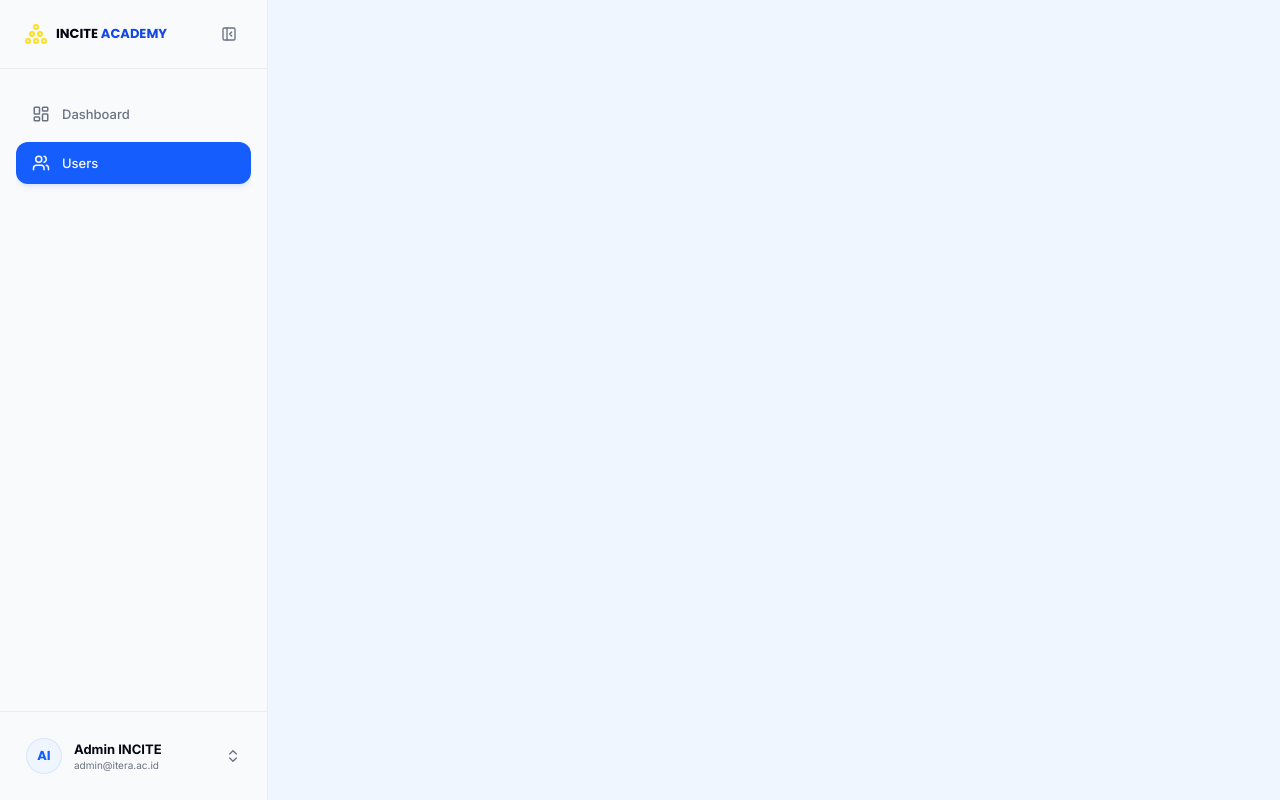
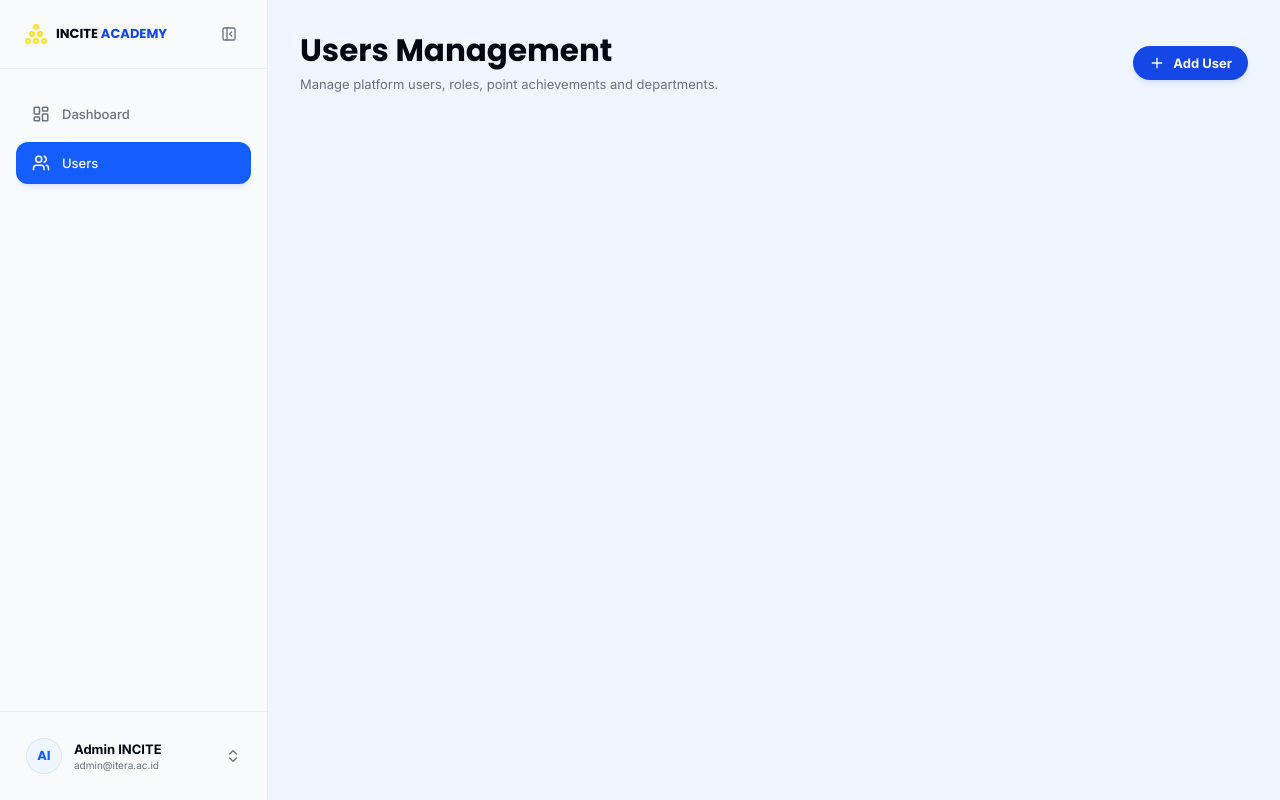
Before and after one commit to alvinyogakesuma/incite-academy, a Laravel app: page /dashboard/users in a window 1280 px wide. Run offline with Laravel 12, Linux system fonts and the light colour scheme; a user stored in the database is signed in; data comes from the database, SQL or seed files in the repository; style sheets or scripts are compiled from the project's sources; some libraries are stand-ins or nearby versions.

Commit message:
F-26: Add admin header to the users admin page

```diff
--- a/resources/js/Pages/Auth/ForgotPassword/index.jsx
+++ b/resources/js/Pages/Auth/ForgotPassword/index.jsx
@@ -78,7 +78,7 @@ export default function ForgotPassword({ status }) {
                     required
                 />
 
-                <Button fullWidth loading={processing}>
+                <Button as="submit" fullWidth loading={processing}>
                     Send Reset Link
                 </Button>
 
--- a/resources/js/Pages/Auth/Login/index.jsx
+++ b/resources/js/Pages/Auth/Login/index.jsx
@@ -173,7 +173,7 @@ export default function Login({ status, canResetPassword }) {
                     )}
                 </div>
 
-                <Button fullWidth loading={processing}>
+                <Button as="submit" fullWidth loading={processing}>
                     Sign In
                 </Button>
 
--- a/resources/js/Pages/Auth/Register/index.jsx
+++ b/resources/js/Pages/Auth/Register/index.jsx
@@ -262,7 +262,7 @@ export default function Register({ majorDepartements }) {
                     required
                 />
 
-                <Button fullWidth loading={processing}>
+                <Button as="submit" fullWidth loading={processing}>
                     Sign Up
                 </Button>
 
--- a/resources/js/Pages/Auth/ResetPassword/index.jsx
+++ b/resources/js/Pages/Auth/ResetPassword/index.jsx
@@ -146,7 +146,7 @@ export default function ResetPassword({ email, token }) {
                 required
             />
 
-            <Button fullWidth loading={processing}>
+            <Button as="submit" fullWidth loading={processing}>
                 Reset Password
             </Button>
 
--- a/resources/js/Pages/Auth/VerifyEmail/index.jsx
+++ b/resources/js/Pages/Auth/VerifyEmail/index.jsx
@@ -29,7 +29,7 @@ export default function VerifyEmail({ status }) {
                 className="flex w-full flex-col gap-5"
                 onSubmit={resendVerificationLink}
             >
-                <Button fullWidth loading={processing}>
+                <Button as="submit" fullWidth loading={processing}>
                     Resend Verification Email
                 </Button>
 
--- a/resources/js/Pages/Dashboard/Users/index.jsx
+++ b/resources/js/Pages/Dashboard/Users/index.jsx
@@ -1,8 +1,8 @@
 // import { useState, useMemo } from 'react';
 // import { Head, router, usePage } from '@inertiajs/react';
-// import { Plus } from 'lucide-react';
+import { Plus } from 'lucide-react';
 import AdminLayout from '@/layout/AdminLayout';
-// import DashboardHeader from '../../../components/Admin/DashboardHeader';
+import AdminHeader from '@/components/AdminHeader';
 // import Toast from '@/components/Toast';
 // import SearchBar from '../../../components/Admin/SearchBar';
 // import Pagination from '../../../components/Admin/Pagination';
@@ -11,9 +11,20 @@ import AdminLayout from '@/layout/AdminLayout';
 // import UserFormDialog from '../../../components/Admin/User/UserFormDialog';
 
 export default function Users() {
-    <>
-        <div className="space-y-8">{/* Header Section */}</div>
-    </>;
+    return (
+        <>
+            <div className="space-y-8">
+                {/* Header Section */}
+                <AdminHeader
+                    title="Users Management"
+                    subtitle="Manage platform users, roles, point achievements and departments."
+                    label="Add User"
+                    icon={Plus}
+                    onClick={() => {}}
+                />
+            </div>
+        </>
+    );
 }
 
 // Wrap inside persistent AdminLayout dashboard wrapper
--- /dev/null
+++ b/resources/js/components/AdminHeader.jsx
@@ -0,0 +1,30 @@
+import Button from '@/components/Button';
+
+export default function AdminHeader({
+    title,
+    subtitle,
+    label,
+    onClick,
+    icon: Icon,
+}) {
+    return (
+        <div className="flex flex-col justify-between gap-4 sm:flex-row sm:items-center">
+            <div className="space-y-1.5">
+                <h1 className="font-poppins text-title md:text-title-lg font-bold text-neutral-950">
+                    {title}
+                </h1>
+                <p className="font-inter text-body-sm text-neutral-500">
+                    {subtitle}
+                </p>
+            </div>
+            {onClick && (
+                <div className="self-start sm:self-center">
+                    <Button onClick={onClick}>
+                        {Icon && <Icon className="size-4 shrink-0" />}
+                        {label}
+                    </Button>
+                </div>
+            )}
+        </div>
+    );
+}
--- a/resources/js/components/Button.jsx
+++ b/resources/js/components/Button.jsx
@@ -9,6 +9,7 @@ const variantClasses = {
 };
 
 export default function Button({
+    as,
     href,
     variant = 'solid',
     fullWidth = false,
@@ -20,7 +21,8 @@ export default function Button({
 }) {
     const classes = `font-inter cursor-pointer items-center justify-center gap-2 rounded-full px-4 py-2 font-bold whitespace-nowrap text-body-sm transition-all duration-200 active:scale-95 shadow-md shadow-primary-700/10 hover:shadow-lg hover:shadow-primary-700/20 focus-visible:outline-2 focus-visible:outline-offset-2 focus-visible:outline-primary-700 disabled:pointer-events-none disabled:opacity-50 ${fullWidth ? 'flex w-full' : 'inline-flex w-fit'} ${variantClasses[variant]} ${className}`;
 
-    if (href) {
+    // link mode: navigation — href required, no loading/disabled
+    if (as === 'link' || href) {
         return (
             <Link href={href} className={classes} {...props}>
                 {children}
@@ -28,8 +30,25 @@ export default function Button({
         );
     }
 
+    // submit mode: form submission inside Form.Root
+    if (as === 'submit') {
+        return (
+            <Form.Submit
+                className={classes}
+                disabled={disabled || loading}
+                aria-busy={loading}
+                {...props}
+            >
+                {loading && <Loader2 className="size-4 animate-spin" />}
+                {children}
+            </Form.Submit>
+        );
+    }
+
+    // action mode (default): plain button, never submits a form
     return (
-        <Form.Submit
+        <button
+            type="button"
             className={classes}
             disabled={disabled || loading}
             aria-busy={loading}
@@ -37,6 +56,6 @@ export default function Button({
         >
             {loading && <Loader2 className="size-4 animate-spin" />}
             {children}
-        </Form.Submit>
+        </button>
     );
 }
```
